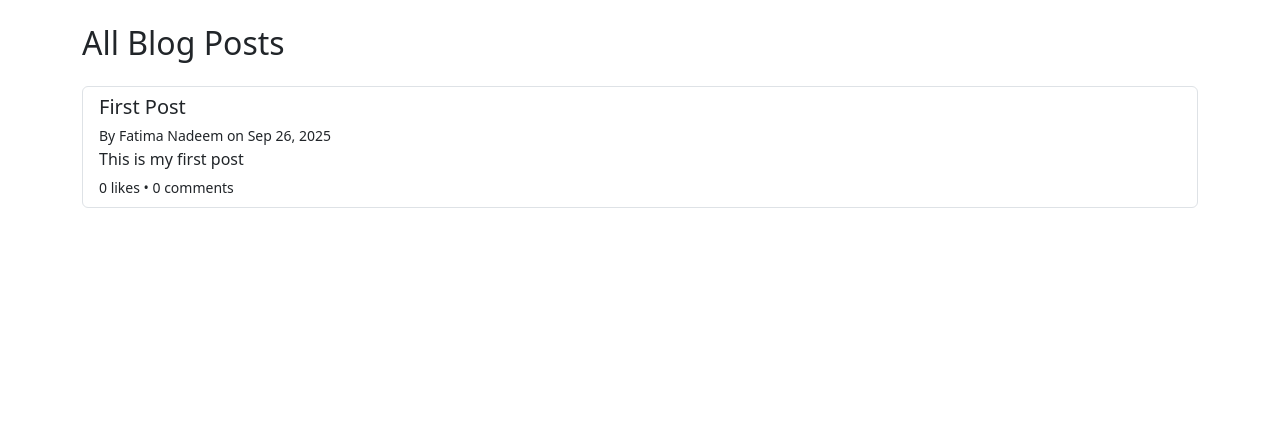
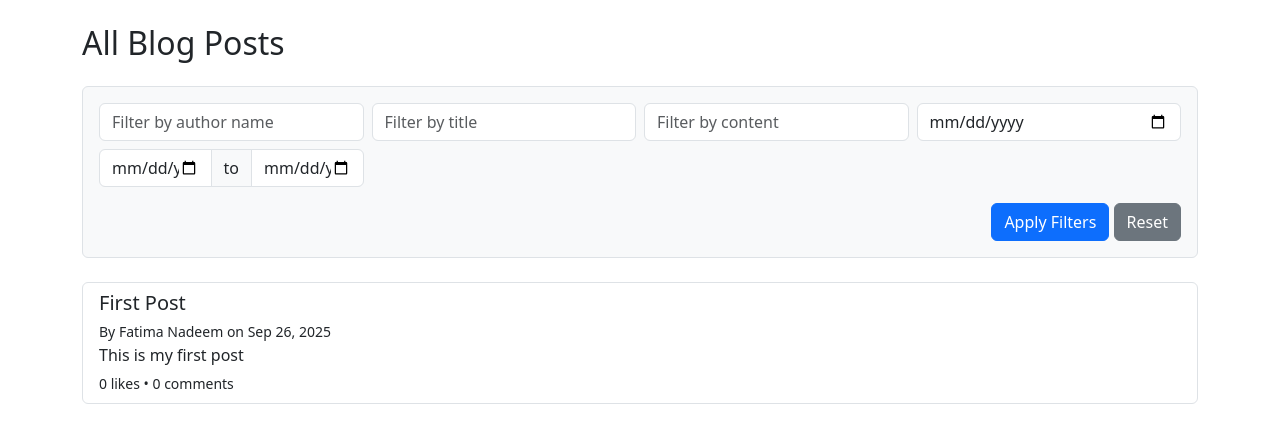
Before and after one commit to Fatima-NW/Blogging-Platform, a Django app: page /posts/ in a window 1280 px wide. Shown: the part 56-499 px from the top of the page. Run offline with Django 5.2, Linux system fonts and the light colour scheme; data comes from the database, SQL or seed files in the repository; data that the repository does not hold is empty.

Commit message:
Added filters

```diff
--- /dev/null
+++ b/posts/filters.py
@@ -0,0 +1,58 @@
+"""
+Filtering logic for Post querysets
+
+It applies filters based on query parameters:
+- Author name (supports partial matches in username, first name, or last name)
+- Post title (case-insensitive partial match)
+- Post content (case-insensitive partial match)
+- Creation date (specific date or within a range)
+"""
+
+from django.db.models import Q
+from datetime import datetime, timedelta
+
+def filter_posts(queryset, params):
+    """ Applies filtering logic """
+
+    author_name = params.get("author", "").strip()
+    title_query = params.get("title", "").strip()
+    content_query = params.get("content", "").strip()
+    created_after = params.get("created_after", "").strip()
+    created_before = params.get("created_before", "").strip()
+    created_on = params.get("created_on", "").strip()
+
+    # Filter by author name (partial match, case-insensitive)
+    if author_name:
+        queryset = queryset.filter(
+            Q(author__username__istartswith=author_name)
+            | Q(author__first_name__istartswith=author_name)
+            | Q(author__last_name__istartswith=author_name)
+        )
+
+    # Filter by title (case-insensitive partial match)
+    if title_query:
+        if len(title_query) == 1:
+            queryset = queryset.filter(title__istartswith=title_query)
+        else:
+            queryset = queryset.filter(title__icontains=title_query)
+
+
+    # Filter by content (case-insensitive partial match)
+    if content_query:
+        queryset = queryset.filter(content__icontains=content_query)
+
+    # Exact date filter
+    if created_on:
+        queryset = queryset.filter(created_at__date=created_on)
+
+    # Filter by date range
+    elif created_after and created_before:
+        end_date = datetime.strptime(created_before, "%Y-%m-%d") + timedelta(days=1)
+        queryset = queryset.filter(created_at__gte=created_after, created_at__lt=end_date)
+    elif created_after:
+        queryset = queryset.filter(created_at__gte=created_after)
+    elif created_before:
+        end_date = datetime.strptime(created_before, "%Y-%m-%d") + timedelta(days=1)
+        queryset = queryset.filter(created_at__lt=end_date)
+
+    return queryset
--- a/posts/views.py
+++ b/posts/views.py
@@ -17,6 +17,7 @@ from .forms import PostForm, CommentForm
 from django.urls import reverse_lazy
 from django.http import JsonResponse
 from django.conf import settings
+from .filters import filter_posts
 
 
 # -----------------------POSTS-----------------------
@@ -28,6 +29,13 @@ class PostListView(ListView):
     context_object_name = "posts"
     ordering = ["-created_at"]
     paginate_by = settings.PAGINATE_BY   # pagination
+
+    def get_queryset(self):
+        """ Returns filtered queryset based on query parameters """
+        queryset = super().get_queryset()
+        queryset = filter_posts(queryset, self.request.GET)
+        return queryset
+
 
 class PostDetailView(DetailView):
     """ Displays a single post along with comments and like info """
--- a/templates/posts/post_list.html
+++ b/templates/posts/post_list.html
@@ -5,12 +5,45 @@
 {% block content %}
   <h2 class="mb-4">All Blog Posts</h2>
 
+  <!-- Create new post button-->
   {% if user.is_authenticated %}
     <a href="{% url 'post_create' %}" class="btn btn-success mb-3">
       + Create New Post
     </a>
   {% endif %}
 
+  <!-- Filter Form -->
+  <form method="get" class="mb-4 p-3 border rounded bg-light">
+    <div class="row g-2">
+      <div class="col-md-3">
+        <input type="text" name="author" class="form-control" placeholder="Filter by author name" value="{{ request.GET.author }}">
+      </div>
+      <div class="col-md-3">
+        <input type="text" name="title" class="form-control" placeholder="Filter by title" value="{{ request.GET.title }}">
+      </div>
+      <div class="col-md-3">
+        <input type="text" name="content" class="form-control" placeholder="Filter by content" value="{{ request.GET.content }}">
+      </div>
+      <div class="col-md-3">
+        <input type="date" name="created_on" class="form-control"
+              placeholder="Created on" value="{{ request.GET.created_on }}">
+      </div>
+      <div class="col-md-3">
+        <div class="input-group">
+          <input type="date" name="created_after" class="form-control" value="{{ request.GET.created_after }}">
+          <span class="input-group-text">to</span>
+          <input type="date" name="created_before" class="form-control" value="{{ request.GET.created_before }}">
+        </div>
+      </div>
+    </div>
+
+    <div class="mt-3 text-end">
+      <button type="submit" class="btn btn-primary">Apply Filters</button>
+      <a href="{% url 'post_list' %}" class="btn btn-secondary">Reset</a>
+    </div>
+  </form>
+
+  <!-- Displaying posts -->
   {% if posts %}
     <div class="list-group">
       {% for post in posts %}
@@ -34,7 +67,7 @@
 
         {% if page_obj.has_previous %}
           <li class="page-item">
-              <a class="page-link" href="?page={{ page_obj.previous_page_number }}">Previous</a>
+            <a class="page-link" href="?page={{ page_obj.previous_page_number }}{% for key, value in request.GET.items %}{% if key != 'page' %}&{{ key }}={{ value|urlencode }}{% endif %}{% endfor %}">Previous</a>
           </li>
         {% else %}
           <li class="page-item disabled">
@@ -49,14 +82,14 @@
             </li>
           {% else %}
             <li class="page-item">
-                <a class="page-link" href="?page={{ num }}">{{ num }}</a>
+              <a class="page-link" href="?page={{ num }}{% for key, value in request.GET.items %}{% if key != 'page' %}&{{ key }}={{ value|urlencode }}{% endif %}{% endfor %}">{{ num }}</a>
             </li>
           {% endif %}
         {% endfor %}
 
         {% if page_obj.has_next %}
           <li class="page-item">
-              <a class="page-link" href="?page={{ page_obj.next_page_number }}">Next</a>
+            <a class="page-link" href="?page={{ page_obj.next_page_number }}{% for key, value in request.GET.items %}{% if key != 'page' %}&{{ key }}={{ value|urlencode }}{% endif %}{% endfor %}">Next</a>
           </li>
         {% else %}
           <li class="page-item disabled">
```
Lines whose indentation alone changed are shown as unchanged.
